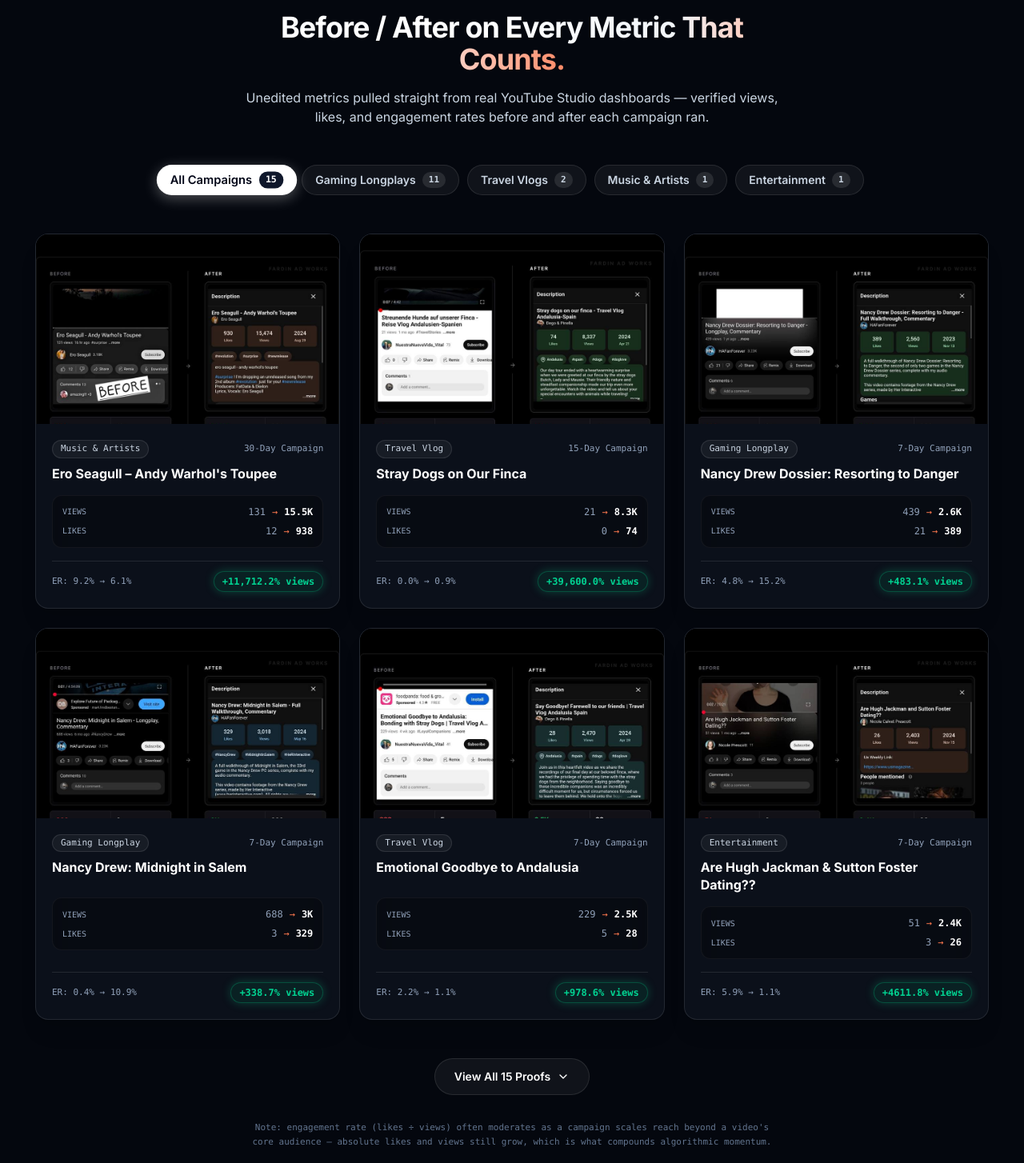
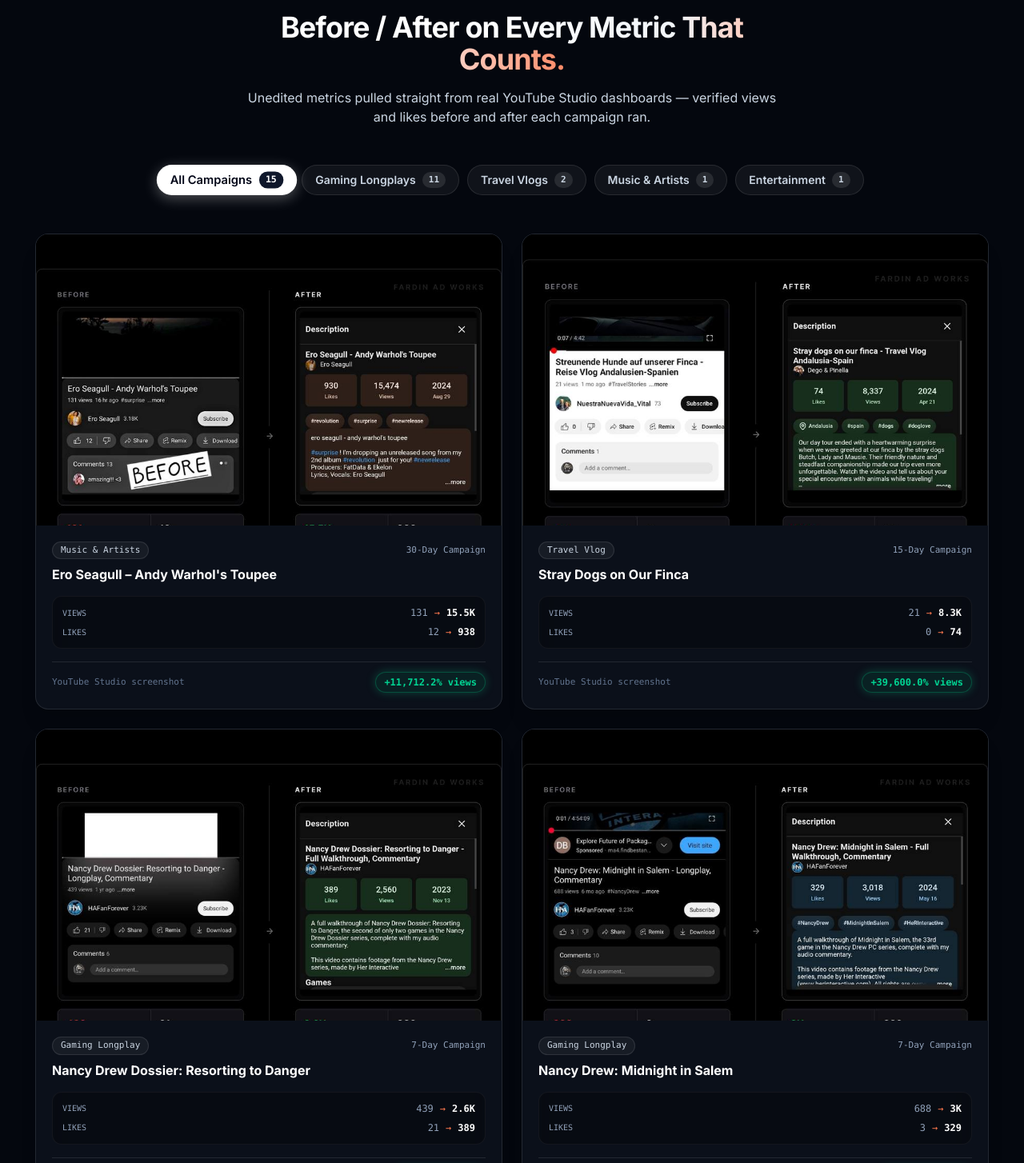
Before and after one commit to carrybit-dev/ad-works, a Next.js app: page / in a window 1280 px wide. Shown: the part 4056-5510 px from the top of the page at 80% size. Built offline with nearby package versions, Linux system fonts and the light colour scheme.

Commit message:
Redesign case studies: 2-col grid, drop ER badges

```diff
--- a/src/components/CaseStudies.tsx
+++ b/src/components/CaseStudies.tsx
@@ -63,7 +63,7 @@
             Before / After on <span className="bg-gradient-to-r from-white via-slate-100 to-[#FF8A66] bg-clip-text text-transparent">Every Metric That Counts.</span>
           </h2>
           <p className="text-sm sm:text-base text-slate-300">
-            Unedited metrics pulled straight from real YouTube Studio dashboards — verified views, likes, and engagement rates before and after each campaign ran.
+            Unedited metrics pulled straight from real YouTube Studio dashboards — verified views and likes before and after each campaign ran.
           </p>
         </div>
 
@@ -89,8 +89,8 @@
           ))}
         </div>
 
-        {/* Cases Grid */}
-        <div className="grid grid-cols-1 md:grid-cols-2 lg:grid-cols-3 gap-6">
+        {/* Cases Grid — 2 columns so proof screenshots stay large and legible */}
+        <div className="grid grid-cols-1 md:grid-cols-2 gap-6">
           {visibleCases.map((c, idx) => (
             <article
               key={`${c.t}-${idx}`}
@@ -157,11 +157,8 @@
 
                 {/* Footer Badges */}
                 <div className="pt-3 border-t border-white/10 flex items-center justify-between">
-                  <span
-                    className="text-[11px] font-mono text-slate-400"
-                    title="Engagement rate often dips as paid reach scales beyond a video's core audience — absolute likes and views still grow."
-                  >
-                    ER: {c.ber} → {c.aer}
+                  <span className="text-[11px] font-mono text-slate-500">
+                    YouTube Studio screenshot
                   </span>
                   <span className="px-2.5 py-1 rounded-full bg-emerald-500/10 border border-emerald-500/30 text-emerald-400 font-mono text-xs font-bold shadow-[0_0_12px_rgba(16,185,129,0.3)]">
                     {c.g} views
@@ -185,11 +182,6 @@
           </div>
         )}
 
-        {/* Engagement-rate context note */}
-        <p className="mt-8 text-center text-[11px] font-mono text-slate-500 max-w-2xl mx-auto leading-relaxed">
-          Note: engagement rate (likes ÷ views) often moderates as a campaign scales reach beyond a video&apos;s core audience — absolute likes and views still grow, which is what compounds algorithmic momentum.
-        </p>
-
         {/* Lightbox Modal */}
         <LightboxModal
           isOpen={selectedCase !== null}
```
